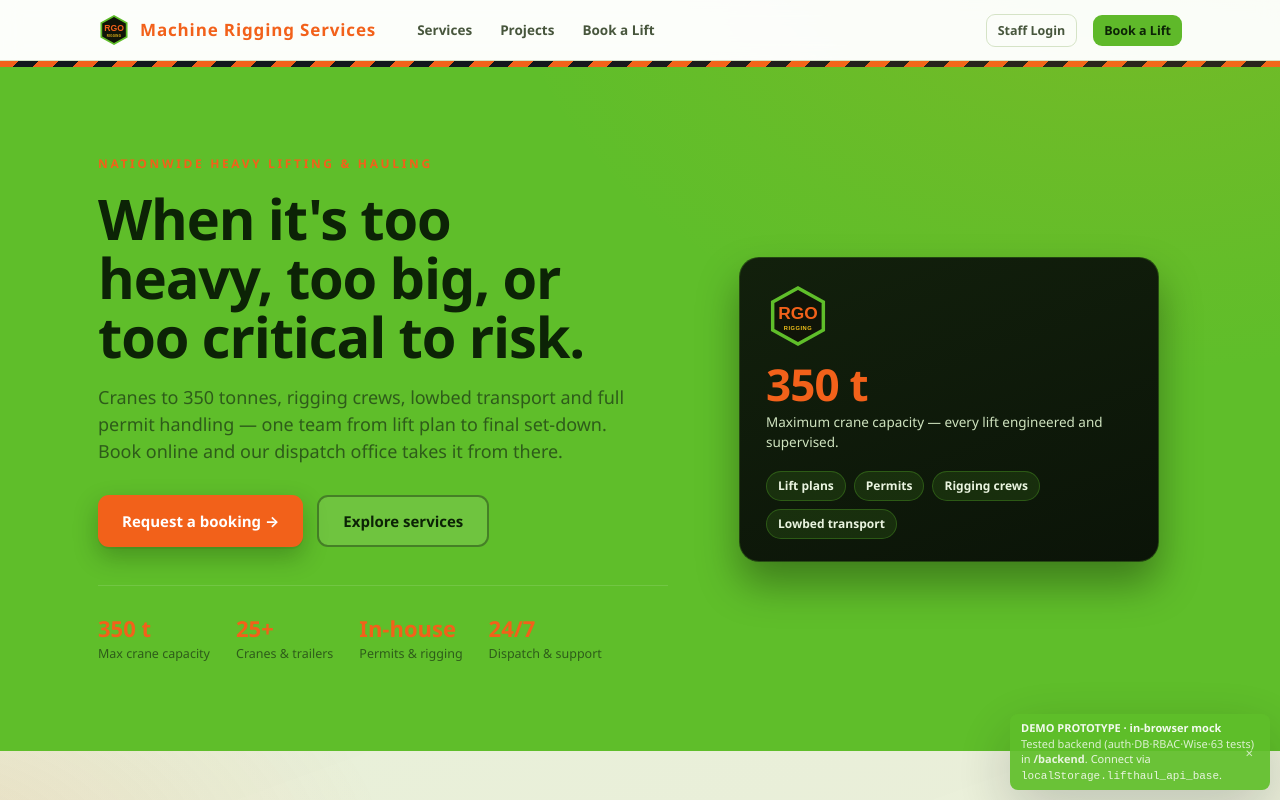
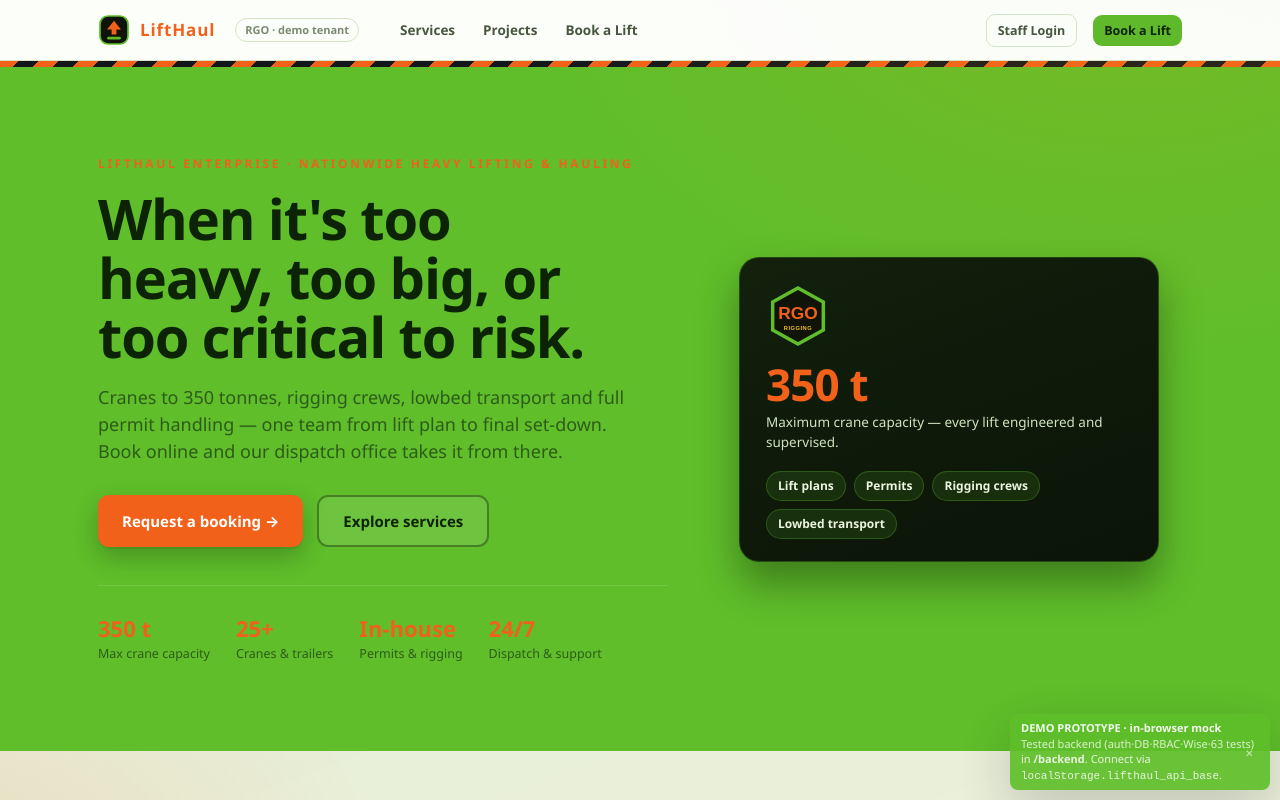
Before and after one commit to marcuslaysontrenova/lifthaul-os-demo, a plain HTML site: page console.html in a window 1280 px wide. Shown: the top 800 px of the page. Drawn offline with Linux system fonts and the light colour scheme.

Commit message:
brand(console): operator console leads with LiftHaul; RGO shown as demo tenant
Owner brand = LiftHaul. The console sign-in + operator app were already LiftHaul-
branded; this aligns the public-landing chrome too: nav wordmark and footer mark
switched from "RGO Machine Rigging" to the LiftHaul mark + wordmark, hero eyebrow
prefixed "LiftHaul Enterprise", and RGO demoted to a small "RGO · demo tenant"
chip. RGO remains Tenant Zero (demo tenant identity + data) under the LiftHaul
platform — not a separate app.

Co-Authored-By: Claude Opus 4.8 <noreply@anthropic.com>

```diff
--- a/console.html
+++ b/console.html
@@ -300,7 +300,7 @@
 <!-- ================= PUBLIC SITE ================= -->
 <section id="public">
   <nav class="snav"><div class="in">
-    <div class="mark"><svg viewBox="0 0 48 48" fill="none" aria-hidden="true"><polygon points="24,3 43,13.5 43,34.5 24,45 5,34.5 5,13.5" fill="#101408" stroke="#5FBE2A" stroke-width="2.6"/><text x="24" y="26" text-anchor="middle" font-family="Arial,Helvetica,sans-serif" font-size="13" font-weight="900" fill="#F2611A">RGO</text><text x="24" y="34.5" text-anchor="middle" font-family="Arial,Helvetica,sans-serif" font-size="4.3" font-weight="700" letter-spacing="0.4" fill="#F2C21A">RIGGING</text></svg><span class="wordmark"><b>Machine</b> <b style="color:var(--accent)">Rigging Services</b></span></div>
+    <div class="mark"><svg viewBox="0 0 48 48" fill="none" aria-hidden="true"><rect x="3" y="3" width="42" height="42" rx="12" fill="#101408" stroke="#5FBE2A" stroke-width="2.6"/><path d="M24 10 L34.5 23.4 H27.6 V30.7 H20.4 V23.4 H13.5 Z" fill="#F2611A"/><rect x="13.8" y="34.3" width="20.4" height="3.9" rx="2" fill="#5FB92A"/></svg><span class="wordmark"><b>Lift</b><b style="color:var(--accent)">Haul</b></span><span style="margin-left:10px;font-size:11px;font-weight:700;color:#7C8A70;border:1px solid #D5E3C6;border-radius:999px;padding:3px 9px;white-space:nowrap">RGO · demo tenant</span></div>
     <div class="links"><a href="#services">Services</a><a href="#portfolio">Projects</a><a href="#book">Book a Lift</a></div>
     <div class="sp"></div>
     <button class="btn line sm" data-act="staffLogin">Staff Login</button>
@@ -309,7 +309,7 @@
 
   <header class="hero"><div class="hzbar hz"></div><div class="in">
     <div class="copy">
-    <div class="eyebrow">Nationwide Heavy Lifting &amp; Hauling</div>
+    <div class="eyebrow">LiftHaul Enterprise · Nationwide Heavy Lifting &amp; Hauling</div>
     <h1>When it's too heavy, too big, or too critical to risk.</h1>
     <p>Cranes to 350 tonnes, rigging crews, lowbed transport and full permit handling — one team from lift plan to final set-down. Book online and our dispatch office takes it from there.</p>
     <div class="cta"><button class="btn" data-act="scrollBook">Request a booking →</button><button class="btn line" data-act="scrollServices">Explore services</button></div>
@@ -369,7 +369,7 @@
   </section>
   <footer class="foot"><div class="in">
     <div class="col brand">
-      <div class="fmark"><svg width="36" height="36" viewBox="0 0 48 48" aria-hidden="true"><polygon points="24,3 43,13.5 43,34.5 24,45 5,34.5 5,13.5" fill="#101408" stroke="#5FBE2A" stroke-width="2.6"/><text x="24" y="26" text-anchor="middle" font-family="Arial,Helvetica,sans-serif" font-size="13" font-weight="900" fill="#F2611A">RGO</text><text x="24" y="34.5" text-anchor="middle" font-family="Arial,Helvetica,sans-serif" font-size="4.3" font-weight="700" letter-spacing="0.4" fill="#F2C21A">RIGGING</text></svg><span class="wordmark"><b>Machine</b> <b style="color:var(--accent)">Rigging Services</b></span></div>
+      <div class="fmark"><svg width="36" height="36" viewBox="0 0 48 48" aria-hidden="true"><rect x="3" y="3" width="42" height="42" rx="12" fill="#101408" stroke="#5FBE2A" stroke-width="2.6"/><path d="M24 10 L34.5 23.4 H27.6 V30.7 H20.4 V23.4 H13.5 Z" fill="#F2611A"/><rect x="13.8" y="34.3" width="20.4" height="3.9" rx="2" fill="#5FB92A"/></svg><span class="wordmark"><b>Lift</b><b style="color:var(--accent)">Haul</b> Enterprise</span></div>
       <p>Cranes, rigging, machinery relocation and oversized transport — engineered and supervised end to end.</p>
       <span class="fpill">Nationwide · 24/7 dispatch</span>
       <div class="socials">
```
